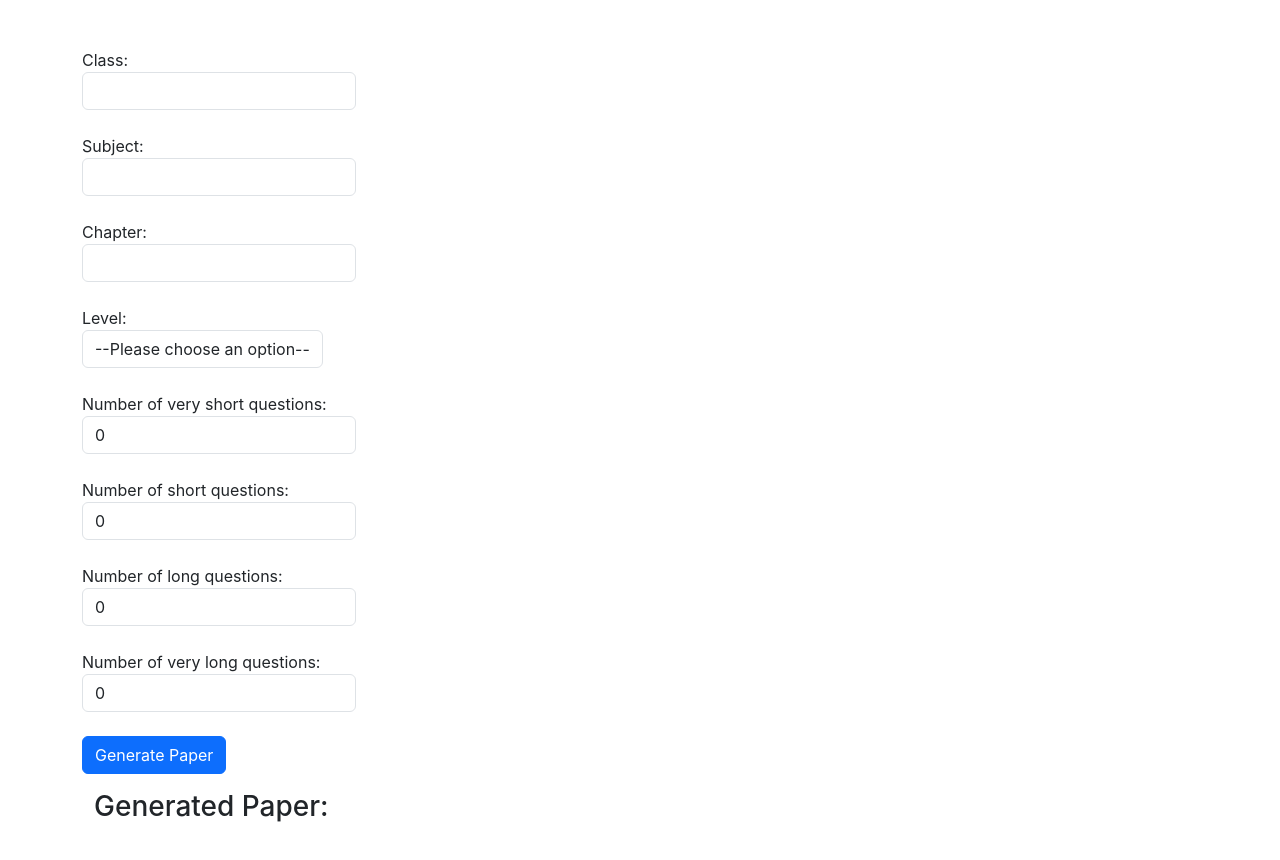
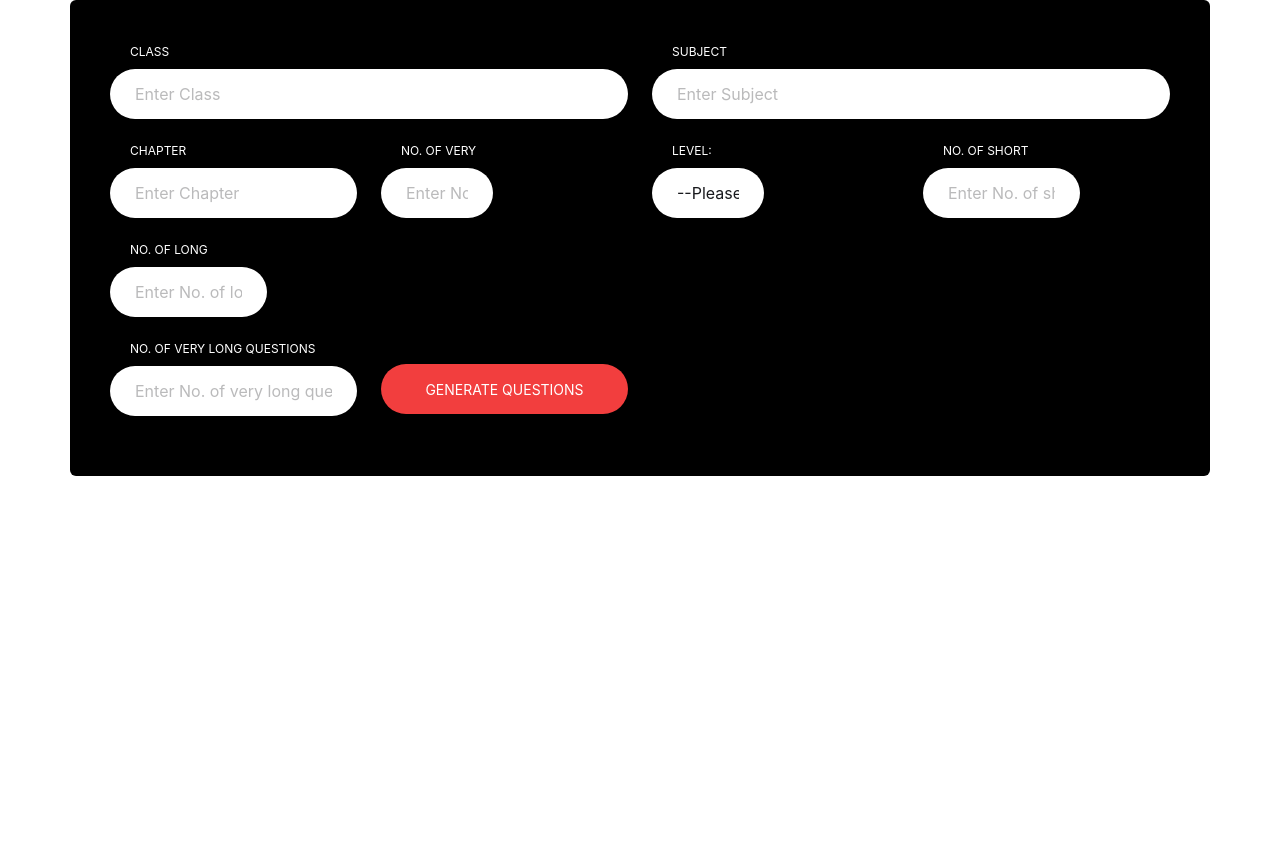
Before and after one commit to a-singh09/sturec-chat-gpt, a React (Create React App) app in the folder client/: page / in a window 1280 px wide. Shown: the top 860 px of the page. After the commit the page ends 800 px from the top, so only its background shows below. Built offline with nearby package versions, Linux system fonts and the light colour scheme.

Commit message:
ui overhaul

```diff
--- a/client/package.json
+++ b/client/package.json
@@ -8,6 +8,7 @@
     "@testing-library/user-event": "^13.5.0",
     "react": "^18.2.0",
     "react-dom": "^18.2.0",
+    "react-icons": "^4.8.0",
     "react-scripts": "5.0.1",
     "web-vitals": "^2.1.4"
   },
--- a/client/src/App.css
+++ b/client/src/App.css
@@ -1,38 +1,166 @@
-.App {
-  text-align: center;
+
+
+#booking {
+	font-family: 'PT Sans', sans-serif;
+	background-color: #191a1e;
+	background-size: cover;
+	background-position: center;
 }
 
-.App-logo {
-  height: 40vmin;
-  pointer-events: none;
+.booking-form {
+	background: rgba(0, 0, 0);
+	padding: 40px;
+	border-radius: 6px;
 }
 
-@media (prefers-reduced-motion: no-preference) {
-  .App-logo {
-    animation: App-logo-spin infinite 20s linear;
-  }
+.booking-form .form-group {
+	position: relative;
+	margin-bottom: 20px;
 }
 
-.App-header {
-  background-color: #282c34;
-  min-height: 100vh;
-  display: flex;
-  flex-direction: column;
-  align-items: center;
-  justify-content: center;
-  font-size: calc(10px + 2vmin);
-  color: white;
+.booking-form .form-control {
+	background-color: #fff;
+	height: 50px;
+	color: #191a1e;
+	border: none;
+	font-size: 16px;
+	font-weight: 400;
+	-webkit-box-shadow: none;
+	box-shadow: none;
+	border-radius: 40px;
+	padding: 0px 25px;
 }
 
-.App-link {
-  color: #61dafb;
+.booking-form .form-control::-webkit-input-placeholder {
+	color: rgba(82, 82, 84, 0.4);
 }
 
-@keyframes App-logo-spin {
-  from {
-    transform: rotate(0deg);
-  }
-  to {
-    transform: rotate(360deg);
-  }
+.booking-form .form-control:-ms-input-placeholder {
+	color: rgba(82, 82, 84, 0.4);
 }
+
+.booking-form .form-control::placeholder {
+	color: rgba(82, 82, 84, 0.4);
+}
+
+.booking-form input[type="date"].form-control:invalid {
+	color: rgba(82, 82, 84, 0.4);
+}
+
+.booking-form select.form-control {
+	-webkit-appearance: none;
+	-moz-appearance: none;
+	appearance: none;
+}
+
+.booking-form select.form-control+.select-arrow {
+	position: relative;
+	right: 10px;
+	bottom: 6px;
+	width: 32px;
+	line-height: 32px;
+	height: 32px;
+	text-align: center;
+	pointer-events: none;
+	color: rgba(0, 0, 0, 0.3);
+	font-size: 14px;
+}
+
+.booking-form select.form-control+.select-arrow:after {
+	content: '\279C';
+	display: block;
+	-webkit-transform: rotate(90deg);
+	transform: rotate(90deg);
+}
+
+.booking-form .form-label {
+	display: block;
+	margin-left: 20px;
+	margin-bottom: 5px;
+	font-weight: 400;
+	text-transform: uppercase;
+	line-height: 24px;
+	height: 24px;
+	font-size: 12px;
+	color: #fff;
+}
+
+.booking-form .form-checkbox input {
+	position: relative !important;
+	margin-left: -9999px !important;
+	visibility: hidden !important;
+}
+
+.booking-form .form-checkbox label {
+	position: relative;
+	padding-top: 4px;
+	padding-left: 30px;
+	font-weight: 400;
+	color: #fff;
+}
+
+.booking-form .form-checkbox label+label {
+	margin-left: 15px;
+}
+
+.booking-form .form-checkbox input+span {
+	position: relative;
+	left: 2px;
+	top: 4px;
+	width: 20px;
+	height: 20px;
+	background: #fff;
+	border-radius: 50%;
+}
+
+.booking-form .form-checkbox input+span:after {
+	content: '';
+	position: relative;
+	top: 50%;
+	left: 50%;
+	width: 0px;
+	height: 0px;
+	border-radius: 50%;
+	background-color: #f23e3e;
+	-webkit-transition: 0.2s all;
+	transition: 0.2s all;
+	-webkit-transform: translate(-50%, -50%);
+	transform: translate(-50%, -50%);
+}
+
+.booking-form .form-checkbox input:not(:checked)+span:after {
+	opacity: 0;
+}
+
+.booking-form .form-checkbox input:checked+span:after {
+	opacity: 1;
+	width: 10px;
+	height: 10px;
+}
+
+.booking-form .form-btn {
+	margin-top: 27px;
+}
+
+.booking-form .submit-btn {
+	color: #fff;
+	background-color: #f23e3e;
+	font-weight: 400;
+	height: 50px;
+	font-size: 14px;
+	border: none;
+	width: 100%;
+	border-radius: 40px;
+	text-transform: uppercase;
+	-webkit-transition: 0.2s all;
+	transition: 0.2s all;
+}
+
+.booking-form .submit-btn:hover,
+.booking-form .submit-btn:focus {
+	opacity: 0.9;
+}
+
+.results-section {
+  color: #fff;
+}
--- a/client/src/App.js
+++ b/client/src/App.js
@@ -1,12 +1,15 @@
 import { useState } from 'react';
+import './App.css';
+import { ImSpinner3 } from "react-icons/im";
+
 
 function App() {
   const [subject, setSubject] = useState('');
   const [chapter, setChapter] = useState('');
-  const [shortQuestions, setShortQuestions] = useState(0);
-  const [longQuestions, setLongQuestions] = useState(0);
-  const [veryShortQuestions, setVeryShortQuestions] = useState(0);
-  const [veryLongQuestions, setVeryLongQuestions] = useState(0);
+  const [shortQuestions, setShortQuestions] = useState('');
+  const [longQuestions, setLongQuestions] = useState('');
+  const [veryShortQuestions, setVeryShortQuestions] = useState('');
+  const [veryLongQuestions, setVeryLongQuestions] = useState('');
   const [std, setStd] = useState('');
   const [level, setLevel] = useState('');
   const [response, setResponse] = useState('');
@@ -30,7 +33,7 @@ function App() {
 
   return (
     <>
-      <div className="App container my-5">
+      {/* <div className="App container my-5">
         <form onSubmit={handleSubmit}>
           <div className='mb-3'>
             <label className="form-label">
@@ -91,7 +94,7 @@ function App() {
               Number of very short questions:
               <input
                 className="form-control"
-                type="number"
+                type="text"
                 value={veryShortQuestions}
                 onChange={(e) => setVeryShortQuestions(e.target.value)}
               />
@@ -103,7 +106,7 @@ function App() {
               Number of short questions:
               <input
                 className="form-control"
-                type="number"
+                type="text"
                 value={shortQuestions}
                 onChange={(e) => setShortQuestions(e.target.value)}
               />
@@ -115,7 +118,7 @@ function App() {
               Number of long questions:
               <input
                 className="form-control"
-                type="number"
+                type="text"
                 value={longQuestions}
                 onChange={(e) => setLongQuestions(e.target.value)}
               />
@@ -127,7 +130,7 @@ function App() {
               Number of very long questions:
               <input
                 className="form-control"
-                type="number"
+                type="text"
                 value={veryLongQuestions}
                 onChange={(e) => setVeryLongQuestions(e.target.value)}
               />
@@ -146,7 +149,162 @@ function App() {
 
         </div>
 
+      </div> */}
+
+
+
+
+
+
+      <div className="container">
+        <div className="row">
+          <div className="booking-form">
+            <form>
+
+              <div className="row">
+                <div className="col-md-6">
+                  <div className="form-group">
+                    <span className="form-label">Class</span>
+                    <input className="form-control" type="text" placeholder="Enter Class"
+                      value={std}
+                      onChange={(e) => setStd(e.target.value)}
+                      required
+                    />
+                  </div>
+                </div>
+                <div className="col-md-6">
+                  <div className="form-group">
+                    <span className="form-label">Subject</span>
+                    <input className="form-control" type="text" placeholder="Enter Subject"
+                      value={subject}
+                      onChange={(e) => setSubject(e.target.value)}
+                      required
+                    />
+                  </div>
+                </div>
+              </div>
+              <div className="row">
+                <div className="col-md-3">
+                  <div className="form-group">
+                    <span className="form-label">Chapter</span>
+                    <input className="form-control" placeholder='Enter Chapter'
+                      type="text"
+                      value={chapter}
+                      onChange={(e) => setChapter(e.target.value)}
+                      required />
+                  </div>
+                </div>
+
+                <div className="col-md-3">
+                  <div className="row">
+                    <div className="col-12 col-sm-6 mb-0">
+                      <div className="form-group">
+                        <span className="form-label">No. of very short questions</span>
+                        <input className="form-control" placeholder='Enter No. of very short questions'
+                          type="text"
+                          value={veryShortQuestions}
+                          onChange={(e) => setVeryShortQuestions(e.target.value)}
+                          required />
+                      </div>
+                    </div>
+
+                  </div>
+                </div>
+
+                <div className="col-md-3">
+                  <div className="row">
+                    <div className="col-12 col-sm-6 mb-0">
+                      <div className="form-group">
+                        <span className="form-label">Level:</span>
+                        <select className="form-control"
+                          type="text"
+                          value={level}
+                          onChange={(e) => setLevel(e.target.value)}
+                          required >
+                          <option value="">--Please choose an option--</option>
+                          <option value="easy">Easy</option>
+                          <option value="medium">Medium</option>
+                          <option value="tough">Tough</option>
+                          <option value="complex">Complex</option>
+
+                        </select>
+                      </div>
+                    </div>
+
+                  </div>
+                </div>
+
+                <div className="col-md-2">
+                  <div className="form-group">
+                    <span className="form-label">No. of short questions</span>
+                    <input className="form-control" placeholder='Enter No. of short questions'
+                      type="text"
+                      value={shortQuestions}
+                      onChange={(e) => setShortQuestions(e.target.value)}
+                      required />
+                    <span className="select-arrow"></span>
+                  </div>
+                </div>
+                <div className="col-md-2">
+                  <div className="form-group">
+                    <span className="form-label">No. of long questions</span>
+                    <input className="form-control" placeholder='Enter No. of long questions'
+                      type="text"
+                      value={longQuestions}
+                      onChange={(e) => setLongQuestions(e.target.value)}
+                      required />
+                    <span className="select-arrow"></span>
+                  </div>
+                </div>
+              </div>
+              <div className="row">
+                <div className="col-md-3">
+                  <div className="form-group">
+                    <span className="form-label">No. of very long questions</span>
+                    <input className="form-control" placeholder='Enter No. of very long questions'
+                      type="text"
+                      value={veryLongQuestions}
+                      onChange={(e) => setVeryLongQuestions(e.target.value)}
+                      required />
+                    <span className="select-arrow"></span>
+                  </div>
+                </div>
+                <div className="col-md-3">
+                  <div className="form-btn">
+                    <button className="submit-btn" type='submit' onClick={handleSubmit}>Generate Questions</button>
+                  </div>
+                </div>
+              </div>
+            </form>
+
+            <div className='container results-section'>
+
+              {loading &&
+                <>
+                  <div className="my-3" style={{ display: 'flex', justifyContent: 'center', alignItems: 'center' }}>
+                    <ImSpinner3 />
+                  </div>
+                  <div className="my-3" style={{ display: 'flex', justifyContent: 'center', alignItems: 'center' }}>
+                    This may take a while...
+                  </div>
+                </>}
+              {!loading && response &&
+                <>
+                  <h3 className="my-3">Generated Paper:</h3>
+                  <pre className="text-justify" style={{ 'whiteSpace': 'pre-wrap' }}>
+                    {response}
+                  </pre>
+                </>}
+
+            </div>
+          </div>
+        </div>
       </div>
+
+
+
+
+
     </>
   );
 }
```
Also changed, not shown: 1 other file (tests, documents, lock files or other folders).
